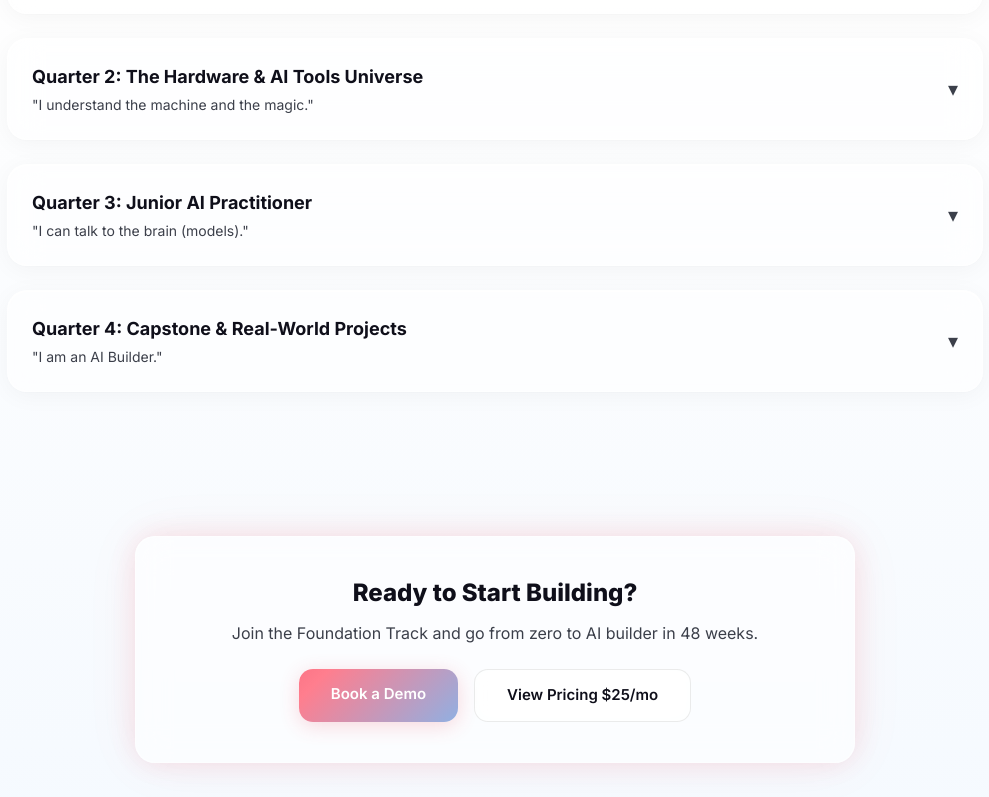
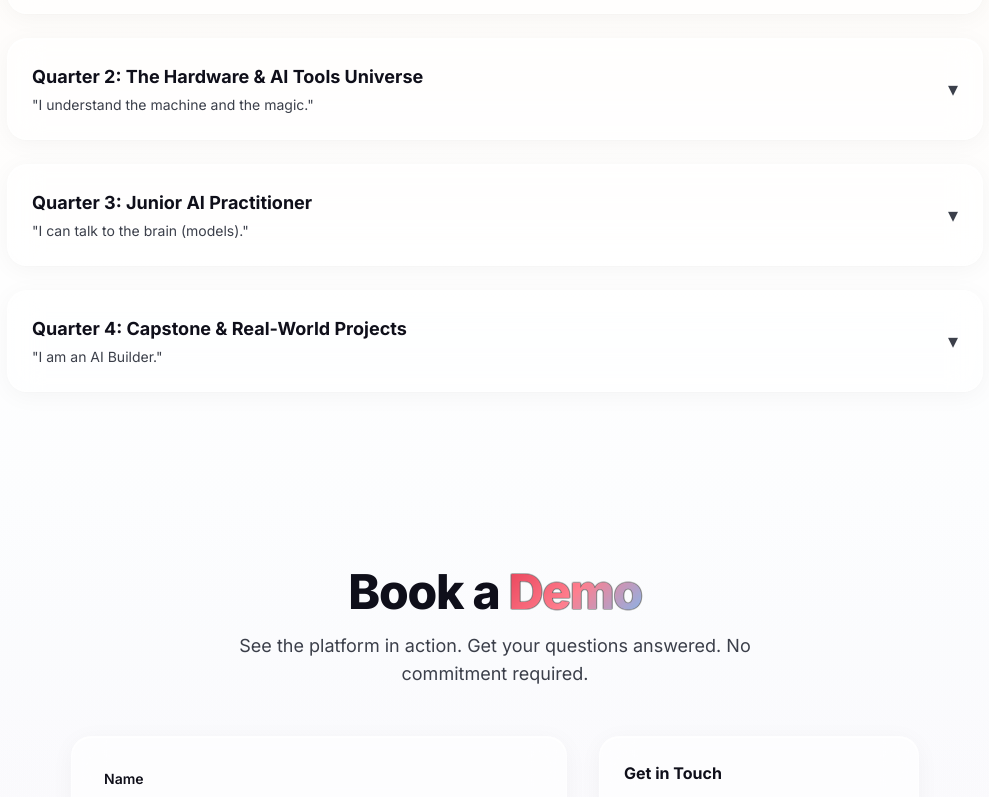
Before and after one commit to YADAV1825/AutonomousX_Tech, a Next.js app: page /foundation in a window 1280 px wide. Shown: the part 2000-2797 px from the top of the page, without its empty margins (145-1134 px from the left). Built offline with nearby package versions, Linux system fonts and the light colour scheme.

Commit message:
advanced and foundation track booking update

```diff
--- a/src/app/advanced/page.tsx
+++ b/src/app/advanced/page.tsx
@@ -3,6 +3,7 @@
 import { motion } from "framer-motion";
 import Link from "next/link";
 import { TRACKS } from "@/data/tracks";
+import DemoBooking from "@/components/DemoBooking";
 
 const track = TRACKS.advanced;
 
@@ -153,25 +154,10 @@ export default function AdvancedPage() {
         </div>
       </section>
 
-      {/* Bottom CTA */}
-      <section className="py-16">
-        <div className="max-w-3xl mx-auto px-6 text-center">
-          <div className="glass-card p-10 glow-blue">
-            <h3 className="text-2xl font-extrabold text-text mb-3">Ready to Build Production AI?</h3>
-            <p className="text-text-muted mb-6">
-              Join the Advanced AI Track and ship 3 SaaS products, fine-tune LLMs, and master production AI.
-            </p>
-            <div className="flex flex-wrap justify-center gap-4">
-              <Link href="#contact" className="btn-gradient no-underline">
-                Book a Demo
-              </Link>
-              <Link href="/#pricing" className="btn-outline no-underline">
-                View Pricing  $40/mo
-              </Link>
-            </div>
-          </div>
-        </div>
-      </section>
+
+
+      {/* Demo Booking Section */}
+      <DemoBooking />
     </>
   );
 }
--- a/src/app/foundation/page.tsx
+++ b/src/app/foundation/page.tsx
@@ -3,6 +3,7 @@
 import { motion } from "framer-motion";
 import Link from "next/link";
 import { TRACKS } from "@/data/tracks";
+import DemoBooking from "@/components/DemoBooking";
 
 const track = TRACKS.foundation;
 
@@ -153,25 +154,10 @@ export default function FoundationPage() {
         </div>
       </section>
 
-      {/* Bottom CTA */}
-      <section className="py-16">
-        <div className="max-w-3xl mx-auto px-6 text-center">
-          <div className="glass-card p-10 glow-pink">
-            <h3 className="text-2xl font-extrabold text-text mb-3">Ready to Start Building?</h3>
-            <p className="text-text-muted mb-6">
-              Join the Foundation Track and go from zero to AI builder in 48 weeks.
-            </p>
-            <div className="flex flex-wrap justify-center gap-4">
-              <Link href="#contact" className="btn-gradient no-underline">
-                Book a Demo
-              </Link>
-              <Link href="/#pricing" className="btn-outline no-underline">
-                View Pricing  $25/mo
-              </Link>
-            </div>
-          </div>
-        </div>
-      </section>
+
+
+      {/* Demo Booking Section */}
+      <DemoBooking />
     </>
   );
 }
```
